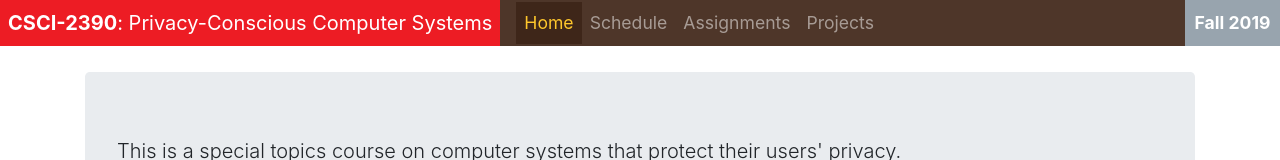
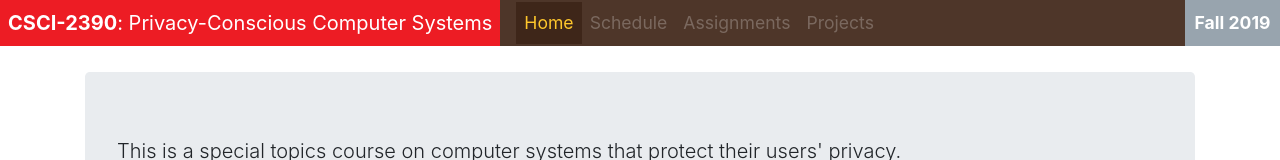
Before and after one commit to julilla/PHIL-401, a plain HTML site: page index.html in a window 1280 px wide. Shown: the top 160 px of the page. Drawn offline with nearby package versions, Linux system fonts and the light colour scheme.

Commit message:
Disabled nav for now

```diff
--- a/index.html
+++ b/index.html
@@ -48,13 +48,13 @@
             <a class="nav-link" href="index.html">Home <span class="sr-only">(current)</span></a>
           </li>
           <li class="nav-item">
-            <a class="nav-link" href="#">Schedule</a>
+            <a class="nav-link disabled" href="#">Schedule</a>
           </li>
           <li class="nav-item">
-            <a class="nav-link" href="#">Assignments</a>
+            <a class="nav-link disabled" href="#">Assignments</a>
           </li>
           <li class="nav-item">
-            <a class="nav-link" href="#">Projects</a>
+            <a class="nav-link disabled" href="#">Projects</a>
           </li>
         </ul>
         <ul class="navbar-nav navbar-right hidden-xs hidden-sm">
```
